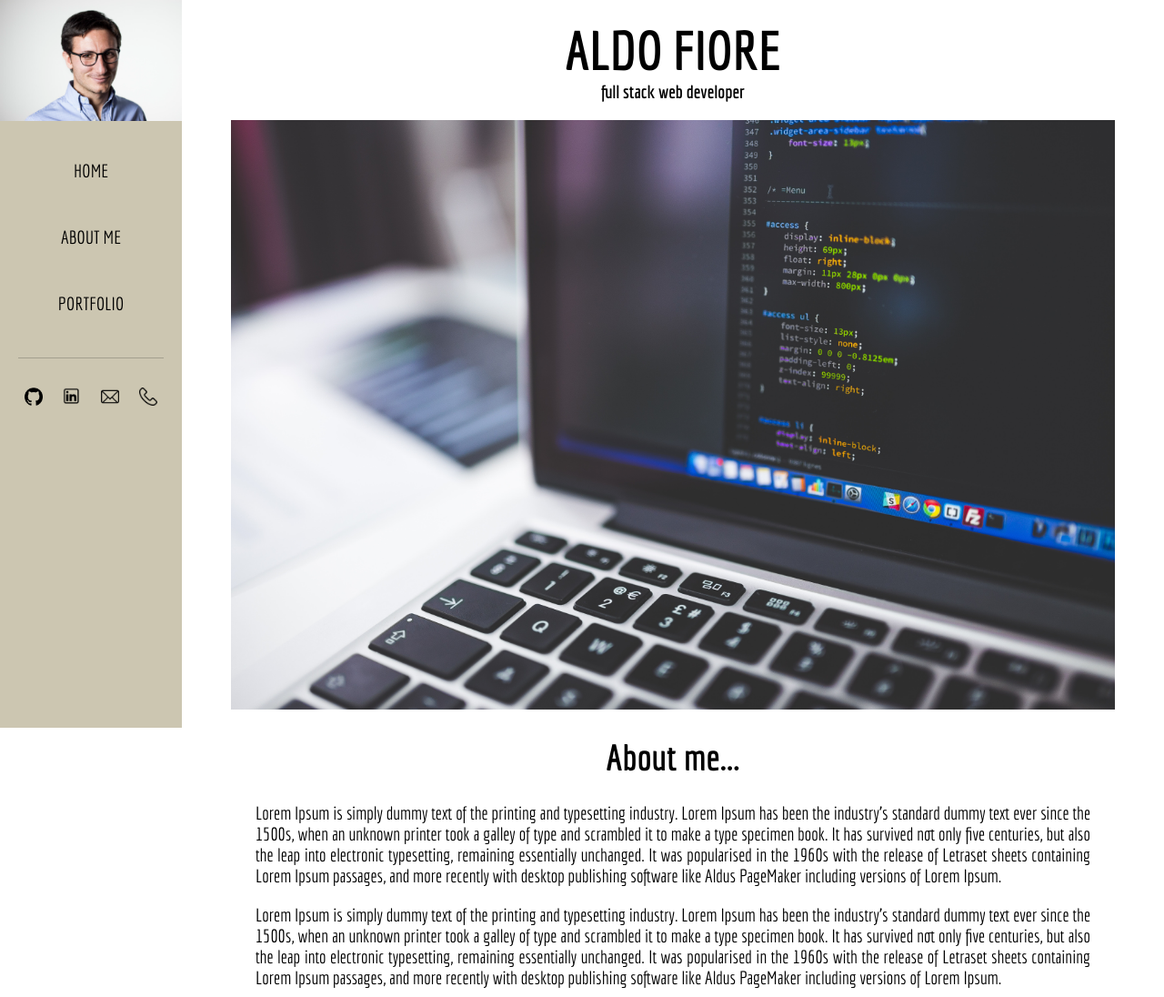
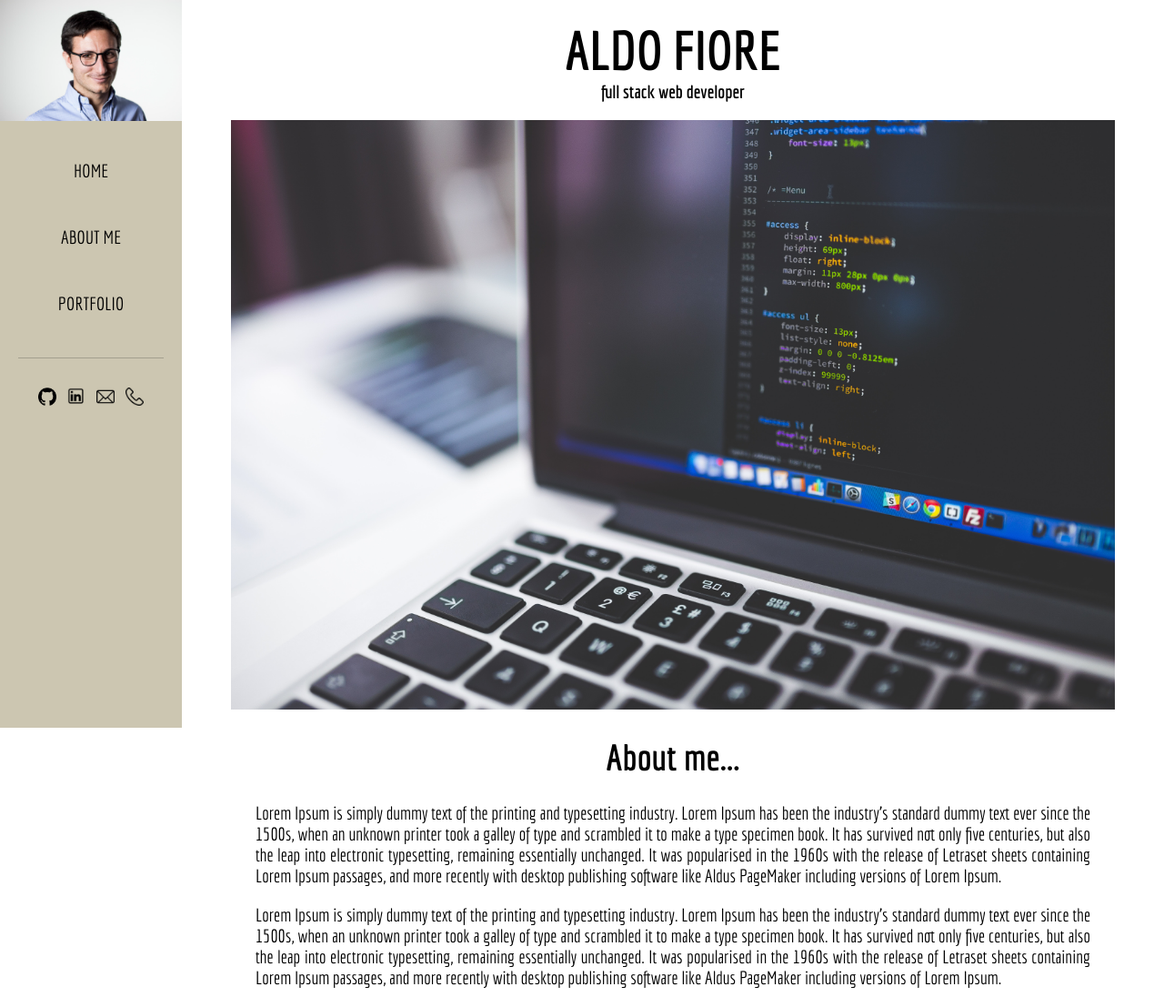
Before and after one commit to aldofiore28/portfolio-build, a PHP site: page / in a window 1280 px wide. Shown: the whole page at 91% size. Run offline with PHP 8.4, Linux system fonts and the light colour scheme.

Commit message:
tweaks on icons sizes and

```diff
--- a/styles/styles.css
+++ b/styles/styles.css
@@ -81,12 +81,12 @@ body {
 
 .fixed-navbar .icon-attributes {
   width: 20px;
+  margin: 0 5px;
 }
 
 .fixed-navbar .icon-links {
   padding: 0;
   display: inline-block;
-  width: 20%;
 }
 
 /* Header title */
@@ -138,7 +138,6 @@ body {
 
 .hidden-contact .icon-attributes {
   width: 30px;
-  height: auto;
   margin: 0 20px;
 }
 
```
